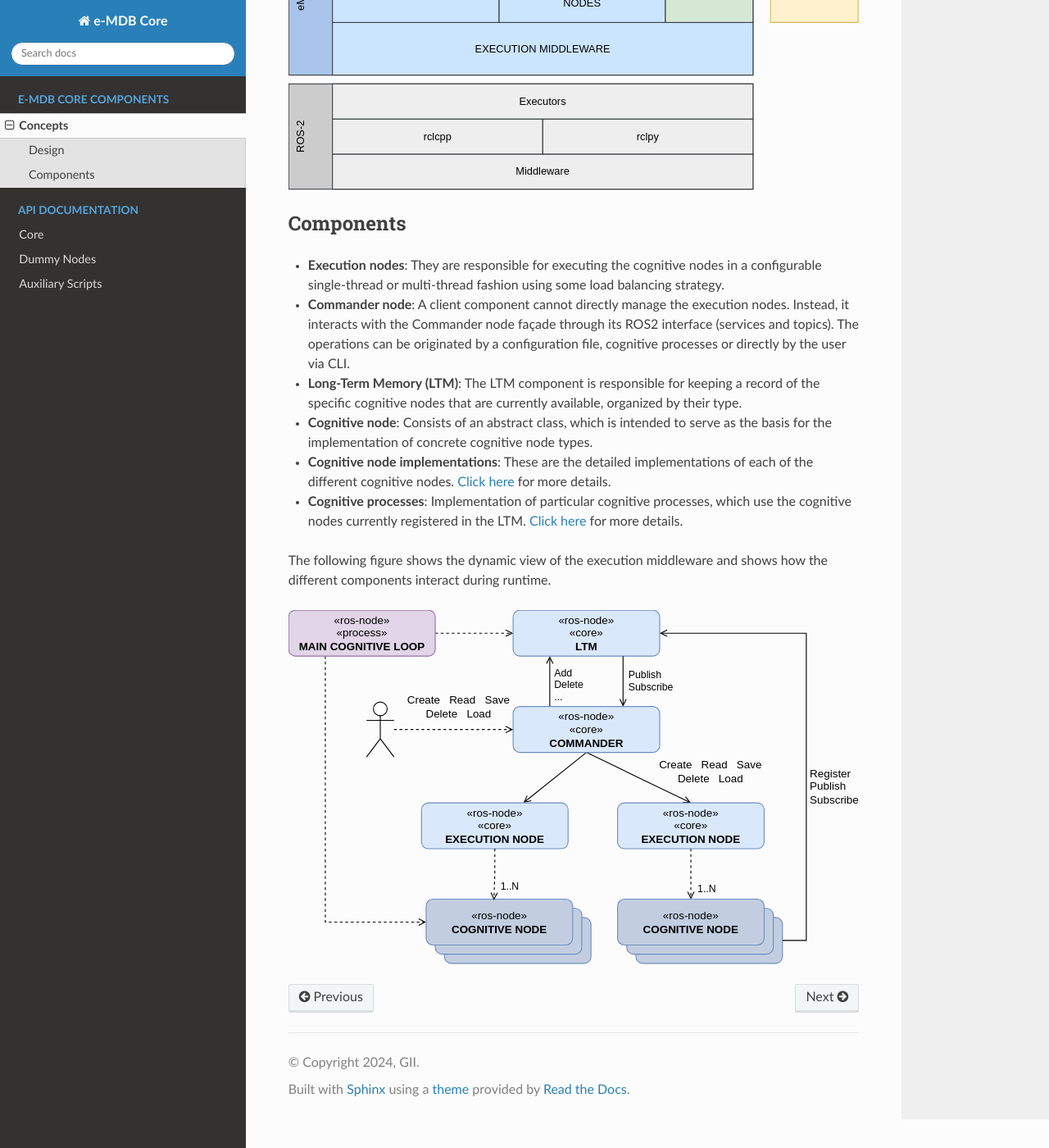
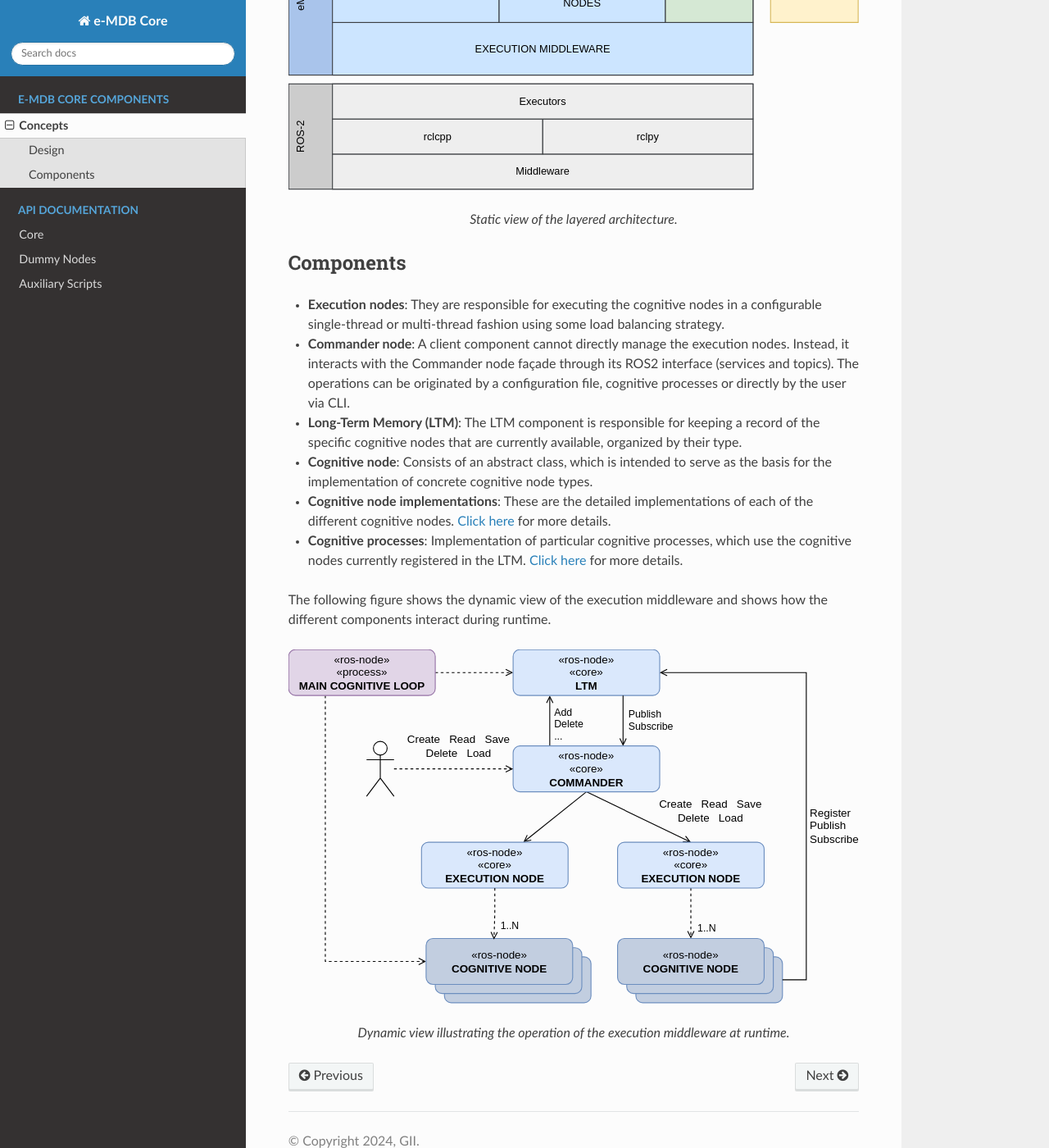
Before and after one commit to GII/emdb_core, a Sphinx documentation site: the page built from docs/source/core/concepts.md, in a window 1280 px wide and 1400 px high, scrolled down 747 px. Shown: the whole window at 82% size. Built offline with Sphinx 7.4.7 and the Read the Docs theme 3.1.0, drawn with Linux system fonts in a browser that asks for light colours.

Commit message:
Error in docs fixed

```diff
--- a/docs/source/core/concepts.md
+++ b/docs/source/core/concepts.md
@@ -8,7 +8,12 @@ A execution middleware between ROS and the cognitive architecture has been devis
 
 The following figure shows the proposed software architecture. This features a simplified static view of the main software layers and how current and future developments should be organized.
 
+<div style="width:100%; margin:auto; text-align:center;">
+
 ![Static view of the layered architecture.](../images/emdb_layered_architecture_01.svg "Static view of the layered architecture.")
+
+*Static view of the layered architecture.*
+</div>
 
 
 
@@ -24,7 +29,12 @@ types.
 
 The following figure shows the dynamic view of the execution middleware and shows how the different components interact during runtime.
 
+<div style="width:100%; margin:auto; text-align:center;">
+
 ![Dynamic view illustrating the operation of the execution middleware at runtime.](../images/emdb_execution_core_dynamic_model_01.svg)
+
+*Dynamic view illustrating the operation of the execution middleware at runtime.*
+</div>
 
 <!-- ## Topics and services
 
```
Also changed, not shown: docs/source/index.md (+2 -2 lines).
